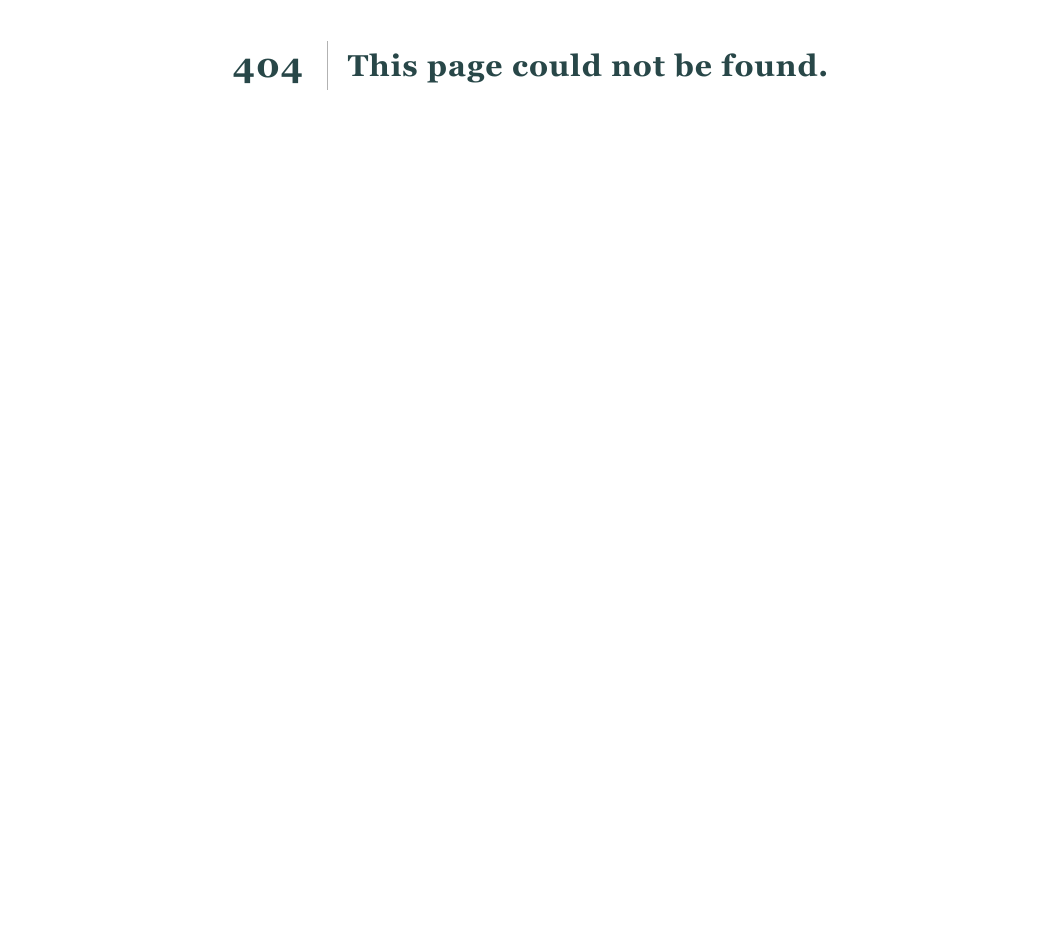
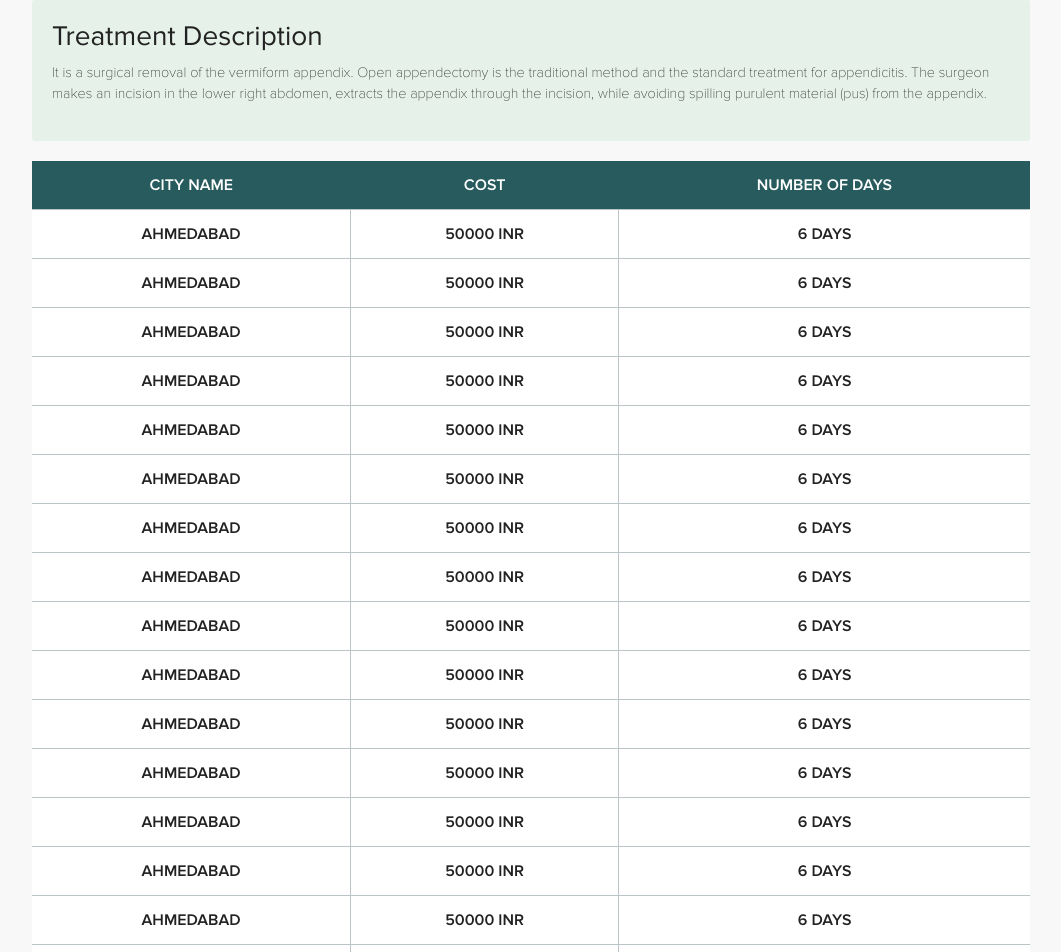
Before and after one commit to developerajendra/nextjs-typescript, a Next.js app: page /costEstimates in a window 1280 px wide. Before the commit this address had no page. Shown: the part 335-1287 px from the top of the page, without its empty margins (109-1170 px from the left). Before the commit the page ends 800 px from the top, so only its background shows below. Built offline with nearby package versions, Linux system fonts and the light colour scheme; a web font is replaced by a local one.

Commit message:
cost estimates implemented

```diff
--- /dev/null
+++ b/components/costEstimate/costEstimate.scss
@@ -0,0 +1,43 @@
+.home-section.background.cost-estimates{
+    padding-top: 30px;
+    margin-top: 20px;
+    border-top: solid 1px #bbc4c7;
+}
+.cost-estimate-wrapper{
+    max-width: 998px;
+    margin: auto;
+
+    .treatment-description {
+        background: #46B4691A;
+        padding: 20px;
+        margin: 20px 0;
+        border-radius: 3px;
+    }
+
+    .table-dark{
+        background-color: #275B5D;
+          thead th{
+            border: none;
+            text-align: center;
+            font-size: 1rem;
+            text-transform: uppercase;
+            font-family: 'ProximaNova-Semibold' !important;
+        }
+
+        tbody tr td {
+            background: #fff;
+            color: #222222;
+            border: none;
+            border-right: solid 1px #BBC4C7;
+            border-top: solid 1px #BBC4C7;
+            text-align: center;
+            font-size: 1rem;
+            text-transform: uppercase;
+            font-family: 'ProximaNova-Semibold' !important;
+
+            &:last-child {
+                border-right: none;
+            }
+        }
+    }
+}
--- /dev/null
+++ b/components/costEstimate/costEstimate.tsx
@@ -0,0 +1,140 @@
+import React from 'react'
+import {Table} from 'react-bootstrap';
+import {DropDown} from '../common';
+
+function CostEstimate() {
+    return (
+        <div className="cost-estimate-wrapper">
+            <div className="list-header">
+                <span>EASY TO CHOOSE</span>
+                <h2>Get to know the average expenditure incurred by patients for surgeries across cities</h2>
+            </div>
+
+            <div className="select-desease">
+                <DropDown styleTypeDefault={true} defaultSelectText="Choose Treatment Name"/>
+            </div>
+
+            <section className="treatment-description">
+                <h3>Treatment Description</h3>
+                <p>It is a surgical removal of the vermiform appendix. Open appendectomy is the traditional method and the standard treatment for appendicitis. The surgeon makes an incision in the lower right abdomen, extracts the appendix through the incision, while avoiding spilling purulent material (pus) from the appendix.</p>
+            </section>
+
+            <section>
+                <Table striped bordered hover variant="dark">
+                    <thead>
+                        <tr>
+                            <th>CITY NAME</th>
+                            <th>COST</th>
+                            <th>Number of Days</th>
+                        </tr>
+                    </thead>
+                    <tbody>
+                        <tr>
+                            <td>Ahmedabad</td>
+                            <td>50000 INR</td>
+                            <td>6 Days</td>
+                        </tr>
+                        <tr>
+                            <td>Ahmedabad</td>
+                            <td>50000 INR</td>
+                            <td>6 Days</td>
+                        </tr>
+                        <tr>
+                            <td>Ahmedabad</td>
+                            <td>50000 INR</td>
+                            <td>6 Days</td>
+                        </tr>
+                        <tr>
+                            <td>Ahmedabad</td>
+                            <td>50000 INR</td>
+                            <td>6 Days</td>
+                        </tr>
+                        <tr>
+                            <td>Ahmedabad</td>
+                            <td>50000 INR</td>
+                            <td>6 Days</td>
+                        </tr>
+                        <tr>
+                            <td>Ahmedabad</td>
+                            <td>50000 INR</td>
+                            <td>6 Days</td>
+                        </tr>
+                        <tr>
+                            <td>Ahmedabad</td>
+                            <td>50000 INR</td>
+                            <td>6 Days</td>
+                        </tr>
+                        <tr>
+                            <td>Ahmedabad</td>
+                            <td>50000 INR</td>
+                            <td>6 Days</td>
+                        </tr>
+                        <tr>
+                            <td>Ahmedabad</td>
+                            <td>50000 INR</td>
+                            <td>6 Days</td>
+                        </tr>
+                        <tr>
+                            <td>Ahmedabad</td>
+                            <td>50000 INR</td>
+                            <td>6 Days</td>
+                        </tr>
+                        <tr>
+                            <td>Ahmedabad</td>
+                            <td>50000 INR</td>
+                            <td>6 Days</td>
+                        </tr>
+                        <tr>
+                            <td>Ahmedabad</td>
+                            <td>50000 INR</td>
+                            <td>6 Days</td>
+                        </tr>
+                        <tr>
+                            <td>Ahmedabad</td>
+                            <td>50000 INR</td>
+                            <td>6 Days</td>
+                        </tr>
+                        <tr>
+                            <td>Ahmedabad</td>
+                            <td>50000 INR</td>
+                            <td>6 Days</td>
+                        </tr>
+                        <tr>
+                            <td>Ahmedabad</td>
+                            <td>50000 INR</td>
+                            <td>6 Days</td>
+                        </tr>
+                        <tr>
+                            <td>Ahmedabad</td>
+                            <td>50000 INR</td>
+                            <td>6 Days</td>
+                        </tr>
+                        <tr>
+                            <td>Ahmedabad</td>
+                            <td>50000 INR</td>
+                            <td>6 Days</td>
+                        </tr>
+                        <tr>
+                            <td>Ahmedabad</td>
+                            <td>50000 INR</td>
+                            <td>6 Days</td>
+                        </tr>
+                        <tr>
+                            <td>Ahmedabad</td>
+                            <td>50000 INR</td>
+                            <td>6 Days</td>
+                        </tr>
+                        <tr>
+                            <td>Ahmedabad</td>
+                            <td>50000 INR</td>
+                            <td>6 Days</td>
+                        </tr>
+                    </tbody>
+                </Table>
+            </section>
+
+            </div>
+    )
+}
+
+export default CostEstimate
--- a/components/header/header.tsx
+++ b/components/header/header.tsx
@@ -7,7 +7,7 @@ import Link from 'next/link';
 const headerNavigation = [
     {name:'Hospital',route:'/hospital/hospitals'},
     {name:'Ayurveda',route:'/ayurveda'},
-    {name:'Cost Estimates',route:'/cost-estimates'},
+    {name:'Cost Estimates',route:'/costEstimates'},
     {name:'Patient Story',route:'/patient-story'},
     {name:'Knowledges Bank',route:'/knowledge-bank'},
 ];
--- a/components/index.ts
+++ b/components/index.ts
@@ -14,6 +14,7 @@ import NewsList from './newsList/newsList';
 import Footer from './footer/footer';
 import HospitalAndoctorFilter from './hospitalAndoctorFilter/hospitalAndoctorFilter'
 import HospitalAndoctorFilterHeader from './hospitalAndoctorFilter/hospitalAndoctorFilterHeader';
+import CostEstimate from './costEstimate/costEstimate';
 
 export {
     Header,
@@ -31,5 +32,6 @@ export {
     NewsList,
     Footer,
     HospitalAndoctorFilter,
-    HospitalAndoctorFilterHeader
+    HospitalAndoctorFilterHeader,
+    CostEstimate
 }
--- /dev/null
+++ b/pages/costEstimates/index.tsx
@@ -0,0 +1,19 @@
+import React from 'react'
+import {
+    Layout,
+    CostEstimate
+} from '../../components'
+
+import {Col, Row} from 'react-bootstrap';
+
+function CostEstimates({children}) {
+    return (
+        <Layout>
+            <section className="home-section background cost-estimates">
+                <CostEstimate/>
+            </section>
+        </Layout>
+    )
+}
+
+export default CostEstimates
--- a/styles/global.scss
+++ b/styles/global.scss
@@ -75,3 +75,4 @@ ul, li{
 @import '../components/common/productCard/productCard.scss';
 @import '../components/hospitalDetail/hospitalDetails.scss';
 @import '../components/doctorDetails/doctorDetails.scss';
+@import '../components/costEstimate/costEstimate.scss';
```
